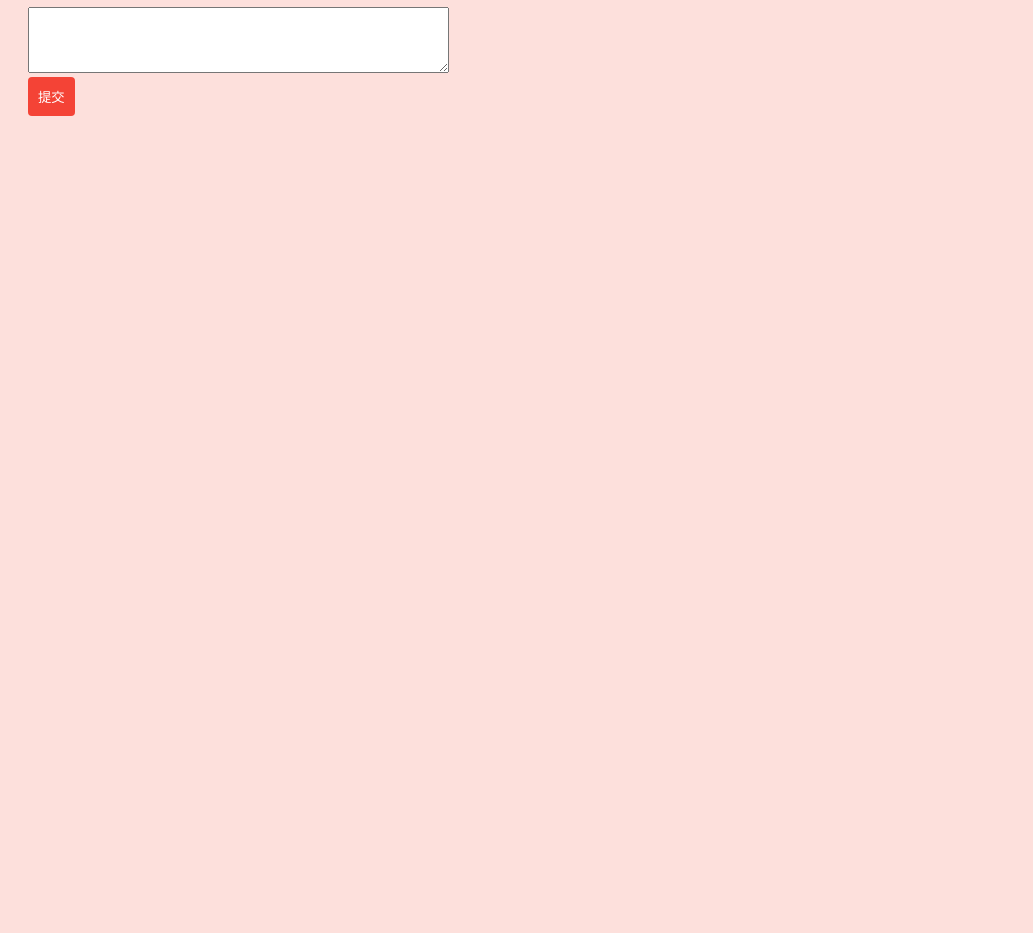
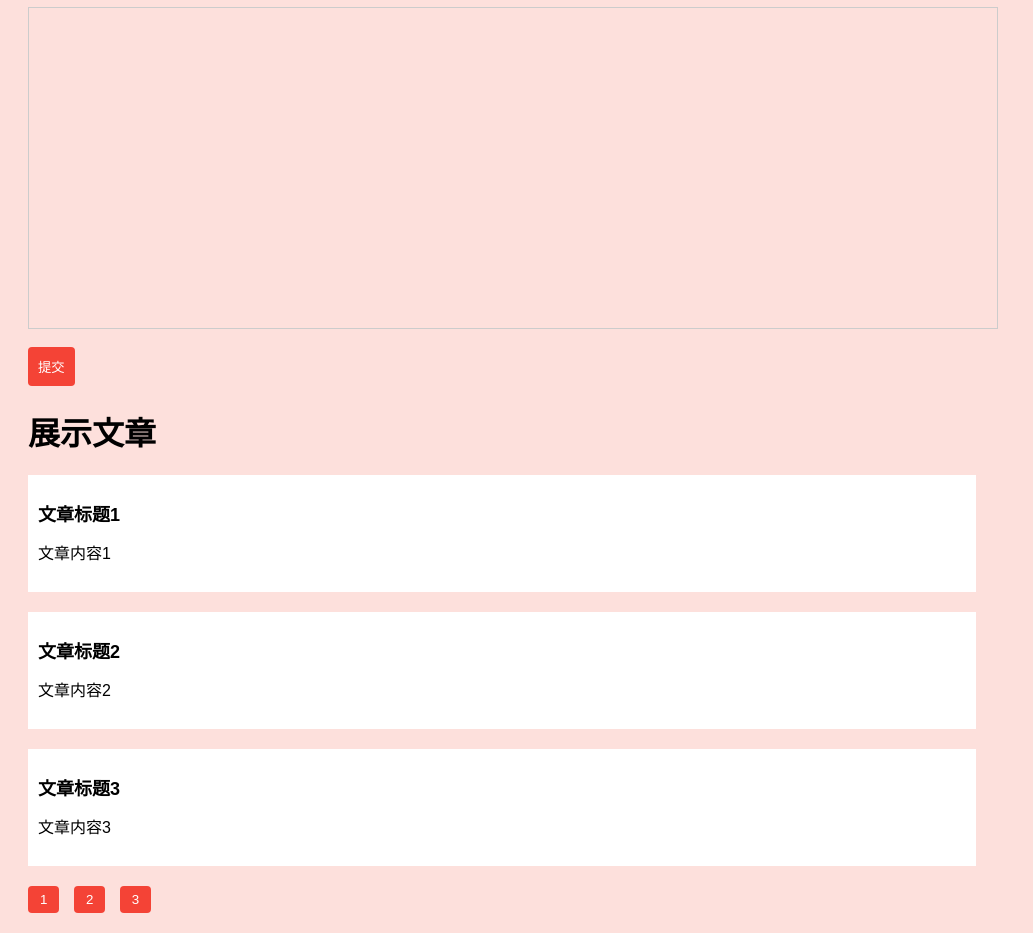
Before and after one commit to 093bug/lunwen.github.io, a plain HTML site: page index.html in a window 1280 px wide. Shown: the part 634-1567 px from the top of the page, without its empty margins (0-1033 px from the left). Before the commit the page ends 800 px from the top, so only its background shows below. Drawn offline with Linux system fonts and the light colour scheme.

Commit message:
Update index.html

```diff
--- a/index.html
+++ b/index.html
@@ -27,6 +27,7 @@
       height: 150px;
       border-radius: 50%;
       margin-bottom: 10px;
+      cursor: pointer;
     }
 
     .upload-btn {
@@ -38,7 +39,8 @@
       cursor: pointer;
     }
 
-    #modal {
+    .modal {
+      display: none;
       background-color: #fff;
       width: 400px;
       height: 300px;
@@ -63,6 +65,43 @@
       border-radius: 4px;
       cursor: pointer;
     }
+
+    .article {
+      margin-bottom: 20px;
+      padding: 10px;
+      background-color: #fff;
+    }
+
+    .article-title {
+      font-size: 18px;
+      font-weight: bold;
+      margin-bottom: 10px;
+    }
+
+    .article-content {
+      line-height: 1.5;
+    }
+
+    .rich-text-editor {
+      width: 100%;
+      height: 300px;
+      border: 1px solid #ccc;
+      padding: 10px;
+    }
+
+    .pagination {
+      margin-top: 20px;
+    }
+
+    .pagination-btn {
+      background-color: #f44336; /* 红色按钮 */
+      color: #fff;
+      padding: 6px 12px;
+      border: none;
+      border-radius: 4px;
+      cursor: pointer;
+      margin-right: 10px;
+    }
   </style>
 </head>
 <body>
@@ -82,23 +121,50 @@
     <input type="file" name="file">
     <br><br>
     <h1>发表文章</h1>
-    <textarea rows="4" cols="50"></textarea>
+    <div class="rich-text-editor" contenteditable="true"></div>
     <br>
     <button class="upload-btn">提交</button>
+
+    <div id="article-list">
+      <h1>展示文章</h1>
+
+      <div class="article">
+        <h2 class="article-title">文章标题1</h2>
+        <p class="article-content">文章内容1</p>
       </div>
 
-  <div id="modal">
+      <div class="article">
+        <h2 class="article-title">文章标题2</h2>
+        <p class="article-content">文章内容2</p>
+      </div>
+
+      <div class="article">
+        <h2 class="article-title">文章标题3</h2>
+        <p class="article-content">文章内容3</p>
+      </div>
+
+      <!-- 分页 -->
+      <div class="pagination">
+        <button class="pagination-btn">1</button>
+        <button class="pagination-btn">2</button>
+        <button class="pagination-btn">3</button>
+      </div>
+    </div>
+
+    <div id="modal" class="modal">
       <span class="close-btn">关闭</span>
       <h1>上传头像</h1>
       <input type="file" name="profile-pic">
       <br><br>
       <button class="upload-submit">提交</button>
     </div>
+  </div>
 
   <script>
     var profilePic = document.querySelector('.profile-pic');
     var modal = document.getElementById('modal');
     var closeModal = document.querySelector('.close-btn');
+    var richTextEditor = document.querySelector('.rich-text-editor');
 
     profilePic.addEventListener('click', function() {
       modal.style.display = 'block';
@@ -107,6 +173,8 @@
     closeModal.addEventListener('click', function() {
       modal.style.display = 'none';
     });
+
+    // 以下是上传图片、文件的处理逻辑和发表文章、展示文章的逻辑，请根据需求自行添加代码实现。
   </script>
 </body>
 </html>
```
Lines whose indentation alone changed are shown as unchanged.
